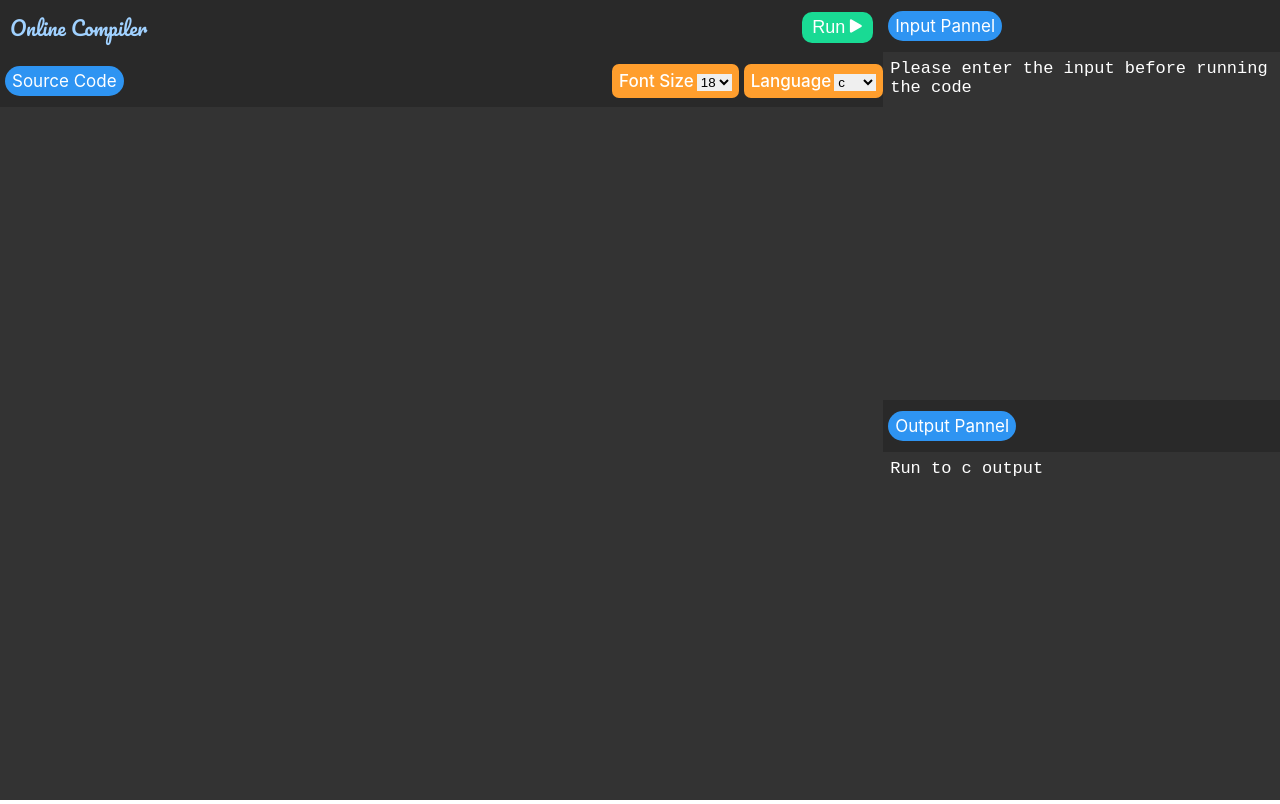
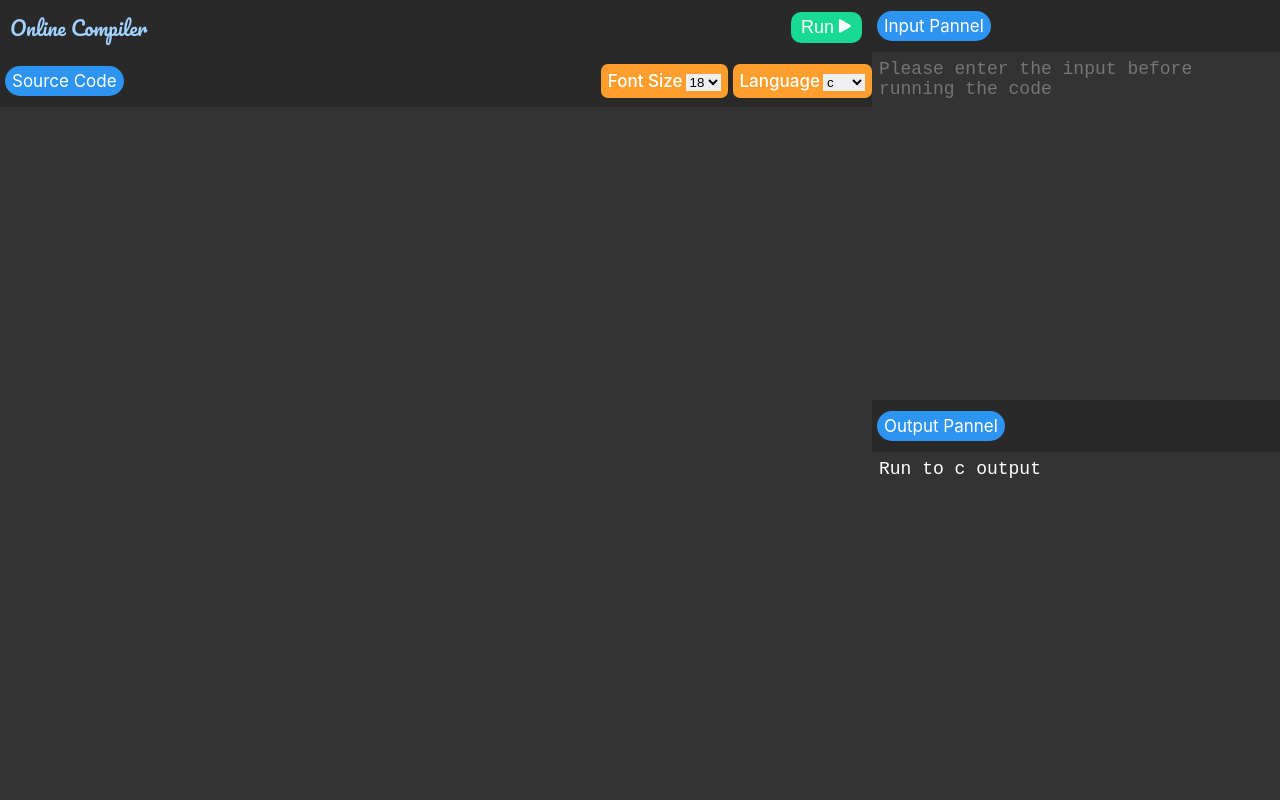
Before and after one commit to This-is-Ayush-Sharma/Online-Compiler-WebSockets-frontend, a React (Create React App) app: page / in a window 1280 px wide. Built offline with nearby package versions, Linux system fonts and the light colour scheme; no server answers.

Commit message:
Update App.js

```diff
--- a/src/App.js
+++ b/src/App.js
@@ -11,7 +11,7 @@ function App() {
 
   const [Code, setCode] = useState("");
 
-  const [Input, setInput] = useState("Please enter the input before running the code");
+  const [Input, setInput] = useState("");
 
   const [Output, setOutput] = useState("Run to c output");
 
@@ -65,7 +65,7 @@ function App() {
           </div>
         </div>
         <div className='codeArea'>
-          <textarea className='note' style={{ fontSize: FontSize }} onChange={(e) => setCode(e.target.value)} value={Code} />
+          <textarea style={{ fontSize: FontSize }} onChange={(e) => setCode(e.target.value)} value={Code} />
         </div>
       </div>
       <div className='inpout'>
@@ -74,7 +74,7 @@ function App() {
             <div className='Heading'>Input Pannel</div>
           </div>
           <div className='inputSection'>
-            <textarea onChange={(e) => setInput(e.target.value)} value={Input} />
+            <textarea style={{ fontSize: FontSize }} placeholder='Please enter the input before running the code' onChange={(e) => setInput(e.target.value)} value={Input} />
           </div>
         </div>
         <div className='output'>
@@ -82,7 +82,7 @@ function App() {
             <div className='Heading'>Output Pannel</div>
           </div>
           <div className='outputSection'>
-            <textarea style={{ color: "white" }} disabled={true} value={Output} />
+            <textarea style={{ color: "white", fontSize: FontSize }} disabled={true} value={Output} />
           </div>
         </div>
       </div>
```
